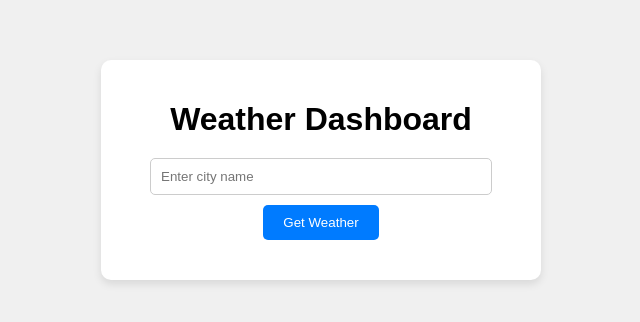
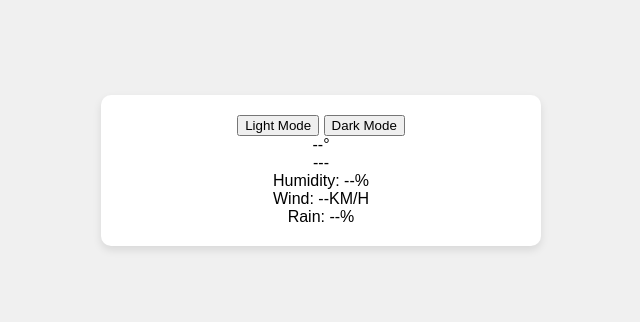
Before and after one commit to Imran-imtiaz48/weatherDashboard, a plain HTML site: page index.html in a window 1280 px wide. Shown: the part 250-572 px from the top of the page, without its empty margins (319-959 px from the left). Drawn offline with Linux system fonts and the light colour scheme.

Commit message:
Design Changed in html file

```diff
--- a/index.html
+++ b/index.html
@@ -8,12 +8,21 @@
 </head>
 <body>
     <div class="weather-dashboard">
-        <h1>Weather Dashboard</h1>
-        <input type="text" id="cityInput" placeholder="Enter city name">
-        <button id="getWeatherBtn">Get Weather</button>
+        <div class="toggle-mode">
+            <button id="lightModeBtn">Light Mode</button>
+            <button id="darkModeBtn">Dark Mode</button>
+        </div>
 
-        <div id="weatherInfo" class="weather-info">
-            <!-- Weather details will be displayed here -->
+        <div id="weatherDisplay" class="weather-display">
+            <div class="weather-icon" id="weatherIcon"></div>
+            <div class="temperature" id="temperature">--°</div>
+            <div class="city" id="city">---</div>
+        </div>
+
+        <div class="details">
+            <div class="humidity">Humidity: <span id="humidity">--%</span></div>
+            <div class="wind-speed">Wind: <span id="windSpeed">--KM/H</span></div>
+            <div class="chance-of-rain">Rain: <span id="chanceOfRain">--%</span></div>
         </div>
     </div>
 
```
